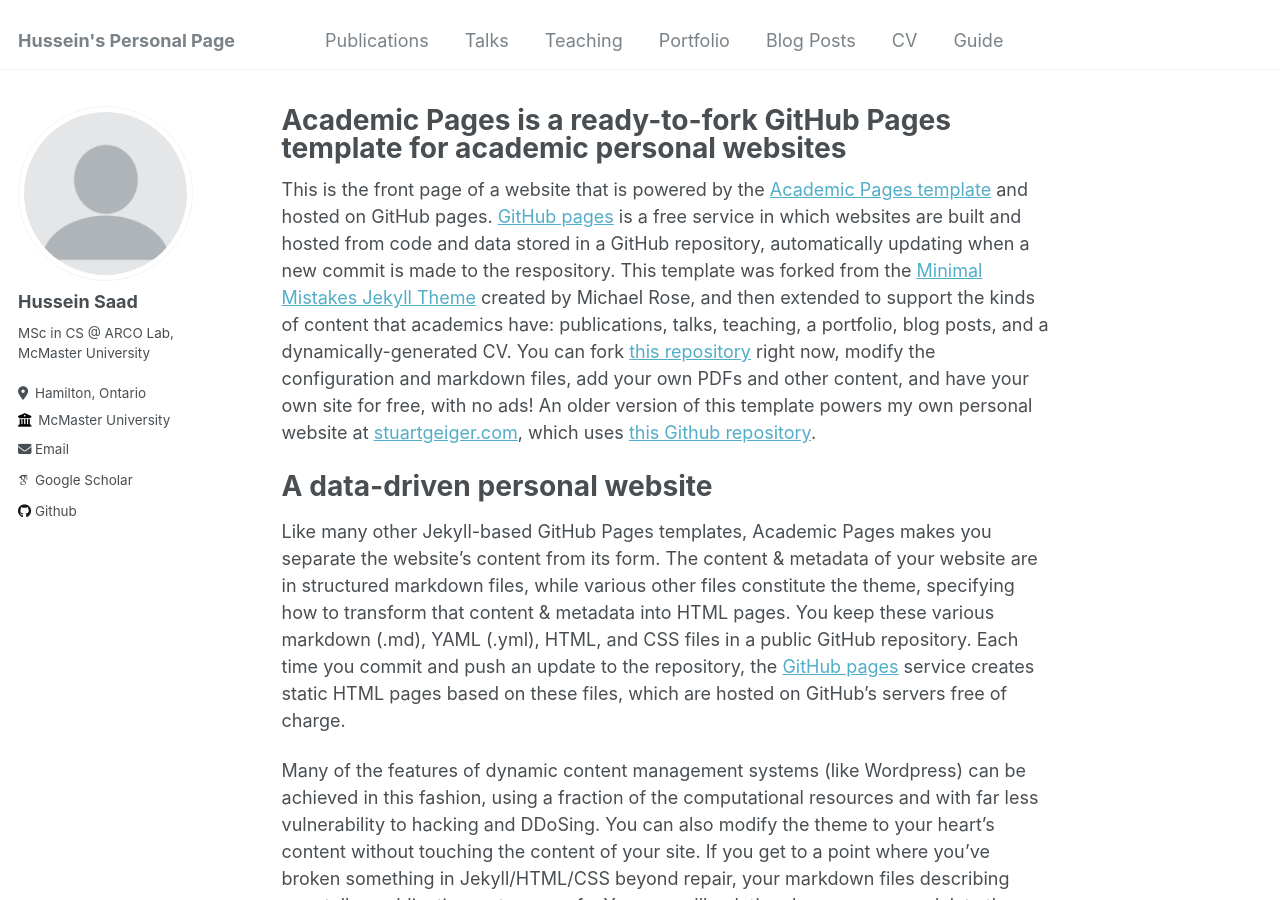
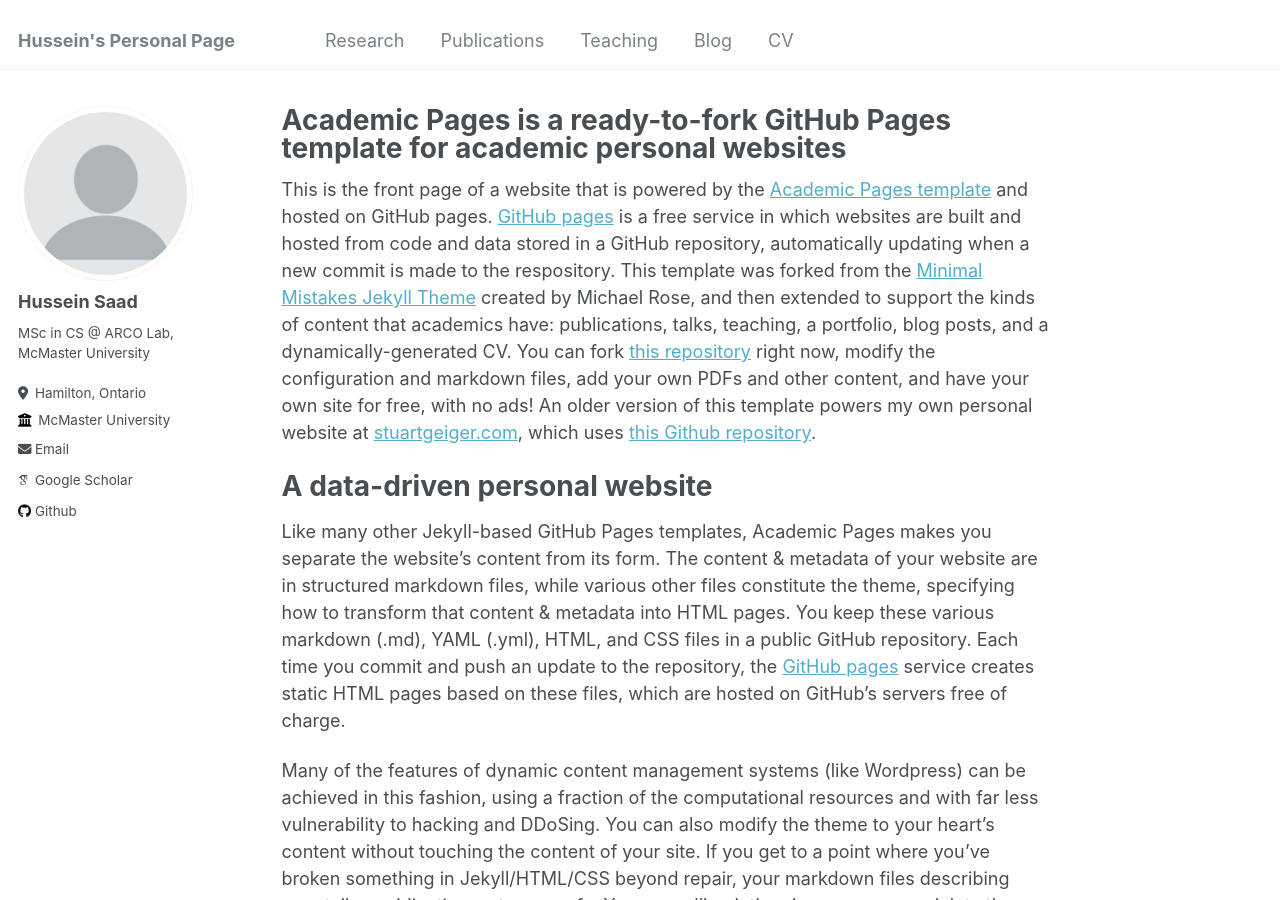
Before and after one commit to husseinsd1/husseinsd1.github.io, a Jekyll site: the page built from _pages/about.md, in a window 1280 px wide and 900 px high. Built offline with Jekyll 4.4.1, drawn with Linux system fonts in a browser that asks for light colours; some web fonts are replaced; part of the change alters nothing that is shown.

Commit message:
Update navigation.yml

```diff
--- a/_data/navigation.yml
+++ b/_data/navigation.yml
@@ -1,22 +1,25 @@
 # main links links
 main:
+  - title: "Research"
+    url: /research/
+
   - title: "Publications"
     url: /publications/
 
-  - title: "Talks"
-    url: /talks/
+  # - title: "Talks"
+  #   url: /talks/
 
   - title: "Teaching"
     url: /teaching/
 
-  - title: "Portfolio"
-    url: /portfolio/
+  # - title: "Portfolio"
+  #   url: /portfolio/
 
-  - title: "Blog Posts"
-    url: /year-archive/
+  - title: "Blog"
+    url: /blog/ # was year-archive
 
   - title: "CV"
     url: /cv/
 
-  - title: "Guide"
-    url: /markdown/
+  # - title: "Guide"
+  #   url: /markdown/
```
